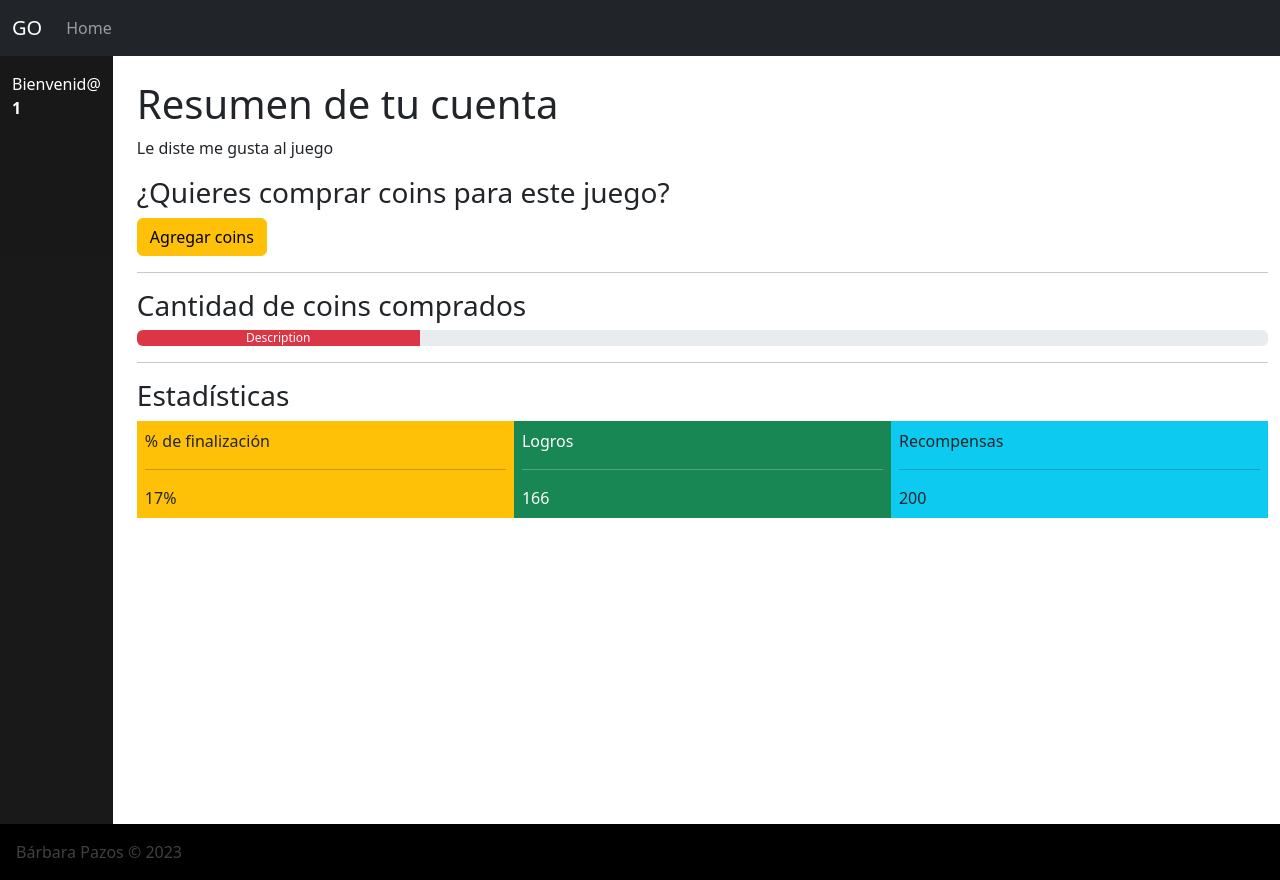
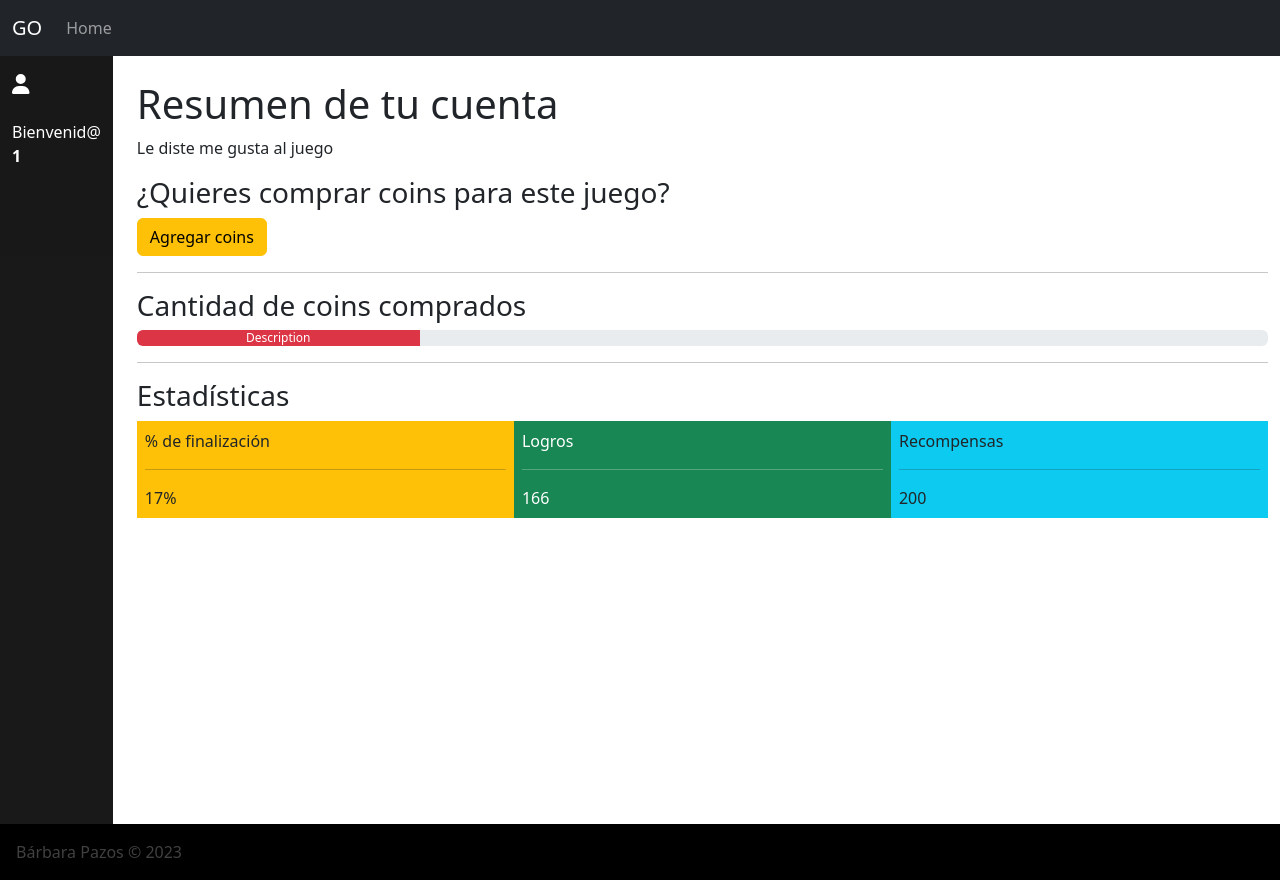
Before and after one commit to Dr0ckman/games-opinion, a Vue app: page /administracion/1 in a window 1280 px wide. Built offline with nearby package versions, Linux system fonts and the light colour scheme.

Commit message:
Update Sidebar.vue

```diff
--- a/src/components/administracion/Sidebar.vue
+++ b/src/components/administracion/Sidebar.vue
@@ -2,6 +2,9 @@
     <div class="float-start me-4">
         <div class="sidebar">
             <div class="container-fluid pt-3">
+                <font-awesome-icon icon="fa-solid fa-user" size="lg" class="text-center"/>
+                <br>
+                <br>
                 <span class="mb-1">Bienvenid@</span>
                 <br>
                 <strong>{{ $route.params.id }}</strong>
```
